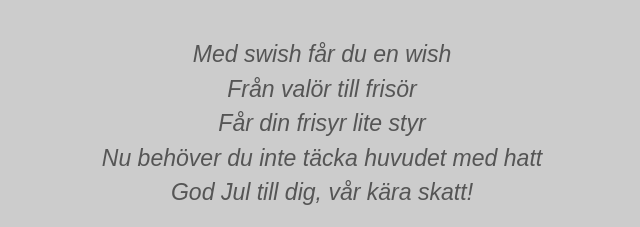
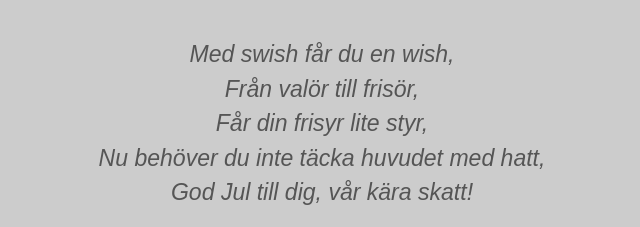
Before and after one commit to SebastianLanden/Jul, a plain HTML site: page index.html in a window 1280 px wide. Shown: the part 238-465 px from the top of the page, 323-963 px from the left. Drawn offline with Linux system fonts and the light colour scheme.

Commit message:
Update index.html

```diff
--- a/index.html
+++ b/index.html
@@ -104,10 +104,10 @@
         <h1>God Jul!</h1>
         <blockquote>
             <p>
-                Med swish får du en wish<br>
-                Från valör till frisör<br>
-                Får din frisyr lite styr<br>
-                Nu behöver du inte täcka huvudet med hatt<br>
+                Med swish får du en wish,<br>
+                Från valör till frisör,<br>
+                Får din frisyr lite styr,<br>
+                Nu behöver du inte täcka huvudet med hatt,<br>
                 God Jul till dig, vår kära skatt!
             </p>
             <p>
```
